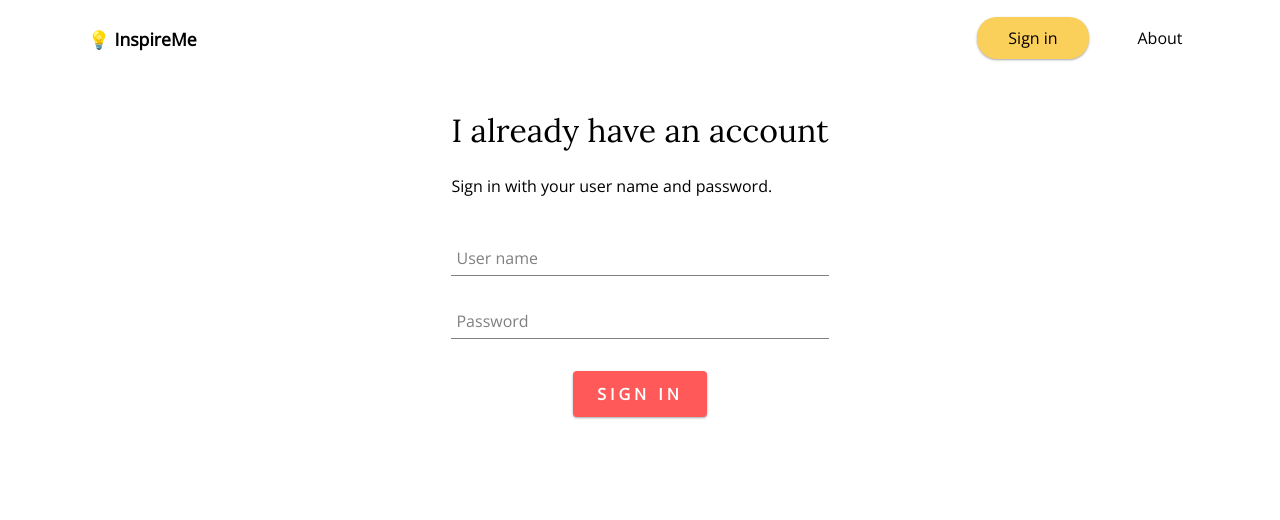
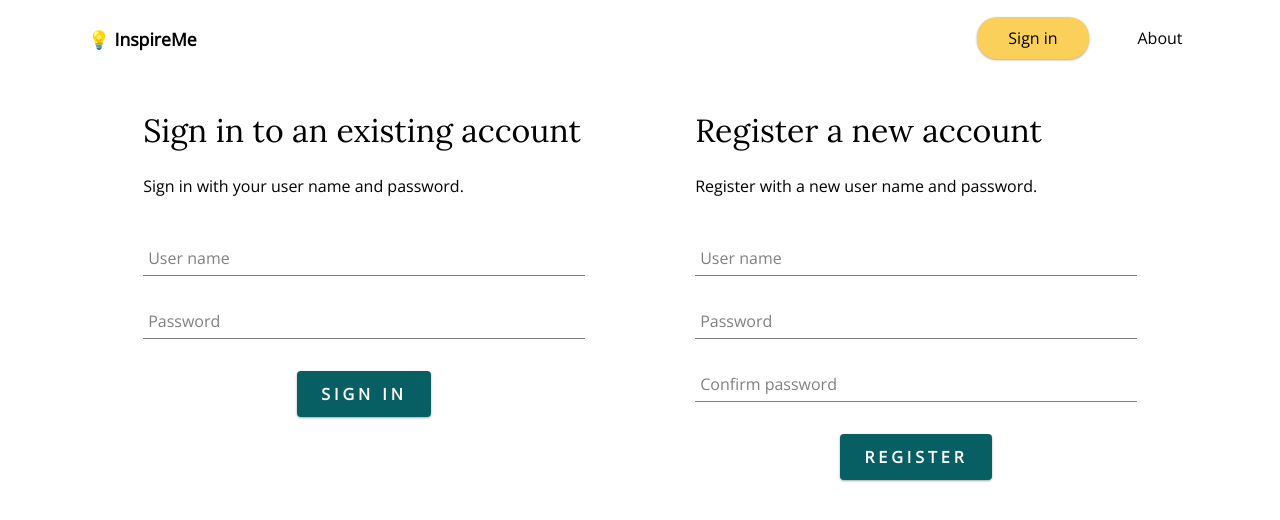
Before and after one commit to etriv/inspireme, a React (Create React App) app: page /sign-in in a window 1280 px wide. Shown: the top 520 px of the page. Built offline with nearby package versions, Linux system fonts and the light colour scheme.

Commit message:
Added a Register component.

```diff
--- /dev/null
+++ b/src/components/register/register.jsx
@@ -0,0 +1,78 @@
+import React from 'react';
+import './register.scss';
+import FormInput from '../form-input/form-input';
+import CustomButton from '../custom-button/custom-button';
+import { main_colors5 as mainColors } from '../../modules/main-colors';
+
+class Register extends React.Component {
+    constructor(props) {
+        super(props);
+        this.state = {
+            userName: '',
+            password: '',
+            confirmPassword: ''
+        }
+    }
+
+    handleSubmit = async (event) => {
+        event.preventDefault();
+
+        const { password, confirmPassword } = this.state;
+
+        if (password !== confirmPassword) {
+            alert("Passwords don't match!");
+            return;
+        }
+
+        try {
+            // Create new user in the DB and get back his user_id to the app.
+            // This will be done with a function from props (App) that will
+            // also update the currentUserId / currentUserName.
+            // this.props.registerNewUserAndPassword(userName, password);
+            //      this.props.loginUserAndPassword(userName, password);
+
+            this.setState({ userName: '', password: '', confirmPassword: '' });
+        }
+        catch(error) {
+            console.error(error);
+        }
+    }
+
+    handleChange = (event) => {
+        const { name, value } = event.target;
+
+        this.setState({ [name]: value });
+    }
+
+    render() {
+        const containerClassNames = 'register-area'
+            + (this.props.className ? ' ' + this.props.className : '');
+        return (
+            <div className={containerClassNames}>
+                <h3>Register a new account</h3>
+                <p>Register with a new user name and password.</p>
+                <form className="register-form" onSubmit={this.handleSubmit}>
+                    <FormInput name="userName" type="text"
+                        value={this.state.userName} required
+                        handleChange={this.handleChange}
+                        label="User name" />
+                    <FormInput name="password" type="password"
+                        value={this.state.password} required
+                        handleChange={this.handleChange}
+                        label="Password" />
+                    <FormInput name="confirmPassword" type="password"
+                        value={this.state.confirmPassword} required
+                        handleChange={this.handleChange}
+                        label="Confirm password" />
+
+                    <CustomButton className="submit-btn" type="submit"
+                        bgColor={mainColors.c1}                     // Only HEX color
+                        foreColor='white'
+                        onClick={this.handleSubmit}>REGISTER</CustomButton>
+                </form>
+            </div>
+        )
+    }
+}
+
+export default Register;
--- /dev/null
+++ b/src/components/register/register.scss
@@ -0,0 +1,31 @@
+.register-area {
+    display: flex;
+    flex-direction: column;
+    justify-content: center;
+    align-items: flex-start;
+
+    h3 {
+        color: black;
+        font-family: 'Lora', sans;
+        font-size: 2rem;
+        font-weight: 500;
+        margin: 0.5rem 0rem;
+        // word-spacing: 4px;
+        // letter-spacing: 4px;
+    }
+    p {
+        font-family: 'Open Sans', sans-serif;
+        font-size: 1rem;
+        margin: 1rem 0rem;
+    }
+
+    .register-form {
+        width: 100%;
+        margin: 0rem 0rem 0rem 0rem;
+        text-align: center;
+    }
+
+    .submit-btn {
+        margin: 0.5rem auto;
+    }
+}
--- a/src/components/sign-in/sign-in.jsx
+++ b/src/components/sign-in/sign-in.jsx
@@ -26,9 +26,11 @@ class SignIn extends React.Component {
     }
 
     render() {
+        const containerClassNames = 'sign-in-area'
+            + (this.props.className ? ' ' + this.props.className : '');
         return (
-            <div className="sign-in-area">
-                <h3>I already have an account</h3>
+            <div className={containerClassNames}>
+                <h3>Sign in to an existing account</h3>
                 <p>Sign in with your user name and password.</p>
                 <form className="sign-in-form" onSubmit={this.handleSubmit}>
                     <FormInput name="userName" type="text"
@@ -41,7 +43,7 @@ class SignIn extends React.Component {
                         label="Password" />
 
                     <CustomButton className="submit-btn" type="submit"
-                    bgColor={mainColors.c4}                     // Only HEX color
+                    bgColor={mainColors.c1}                     // Only HEX color
                     foreColor='white'
                     onClick={this.handleSubmit} >SIGN IN</CustomButton>
                 </form>
--- a/src/pages/sign-in/sign-in-page.jsx
+++ b/src/pages/sign-in/sign-in-page.jsx
@@ -1,12 +1,14 @@
 import React from 'react';
 import './sign-in-page.scss';
 import SignIn from '../../components/sign-in/sign-in';
+import Register from '../../components/register/register';
 // import BoxContainer from '../../components/box-container/box-container';
 
 const SignInPage = () => {
     return (
         <div className="sign-in-page">
-            <SignIn></SignIn>
+            <SignIn className="sign-in-stlye"></SignIn>
+            <Register className="register-stlye"></Register>
         </div>
     );
 }
--- a/src/pages/sign-in/sign-in-page.scss
+++ b/src/pages/sign-in/sign-in-page.scss
@@ -2,8 +2,16 @@
     // border: 1px dotted black;
     display: flex;
     flex-direction: row;
-    justify-content: center;
-    align-items: center;
+    justify-content: space-around;
+    align-items: flex-start;
     align-content: center;
     padding: 1.5rem;
 }
+
+.sign-in-stlye {
+    width: 40%;
+}
+
+.register-stlye {
+    width: 40%;
+}
```
